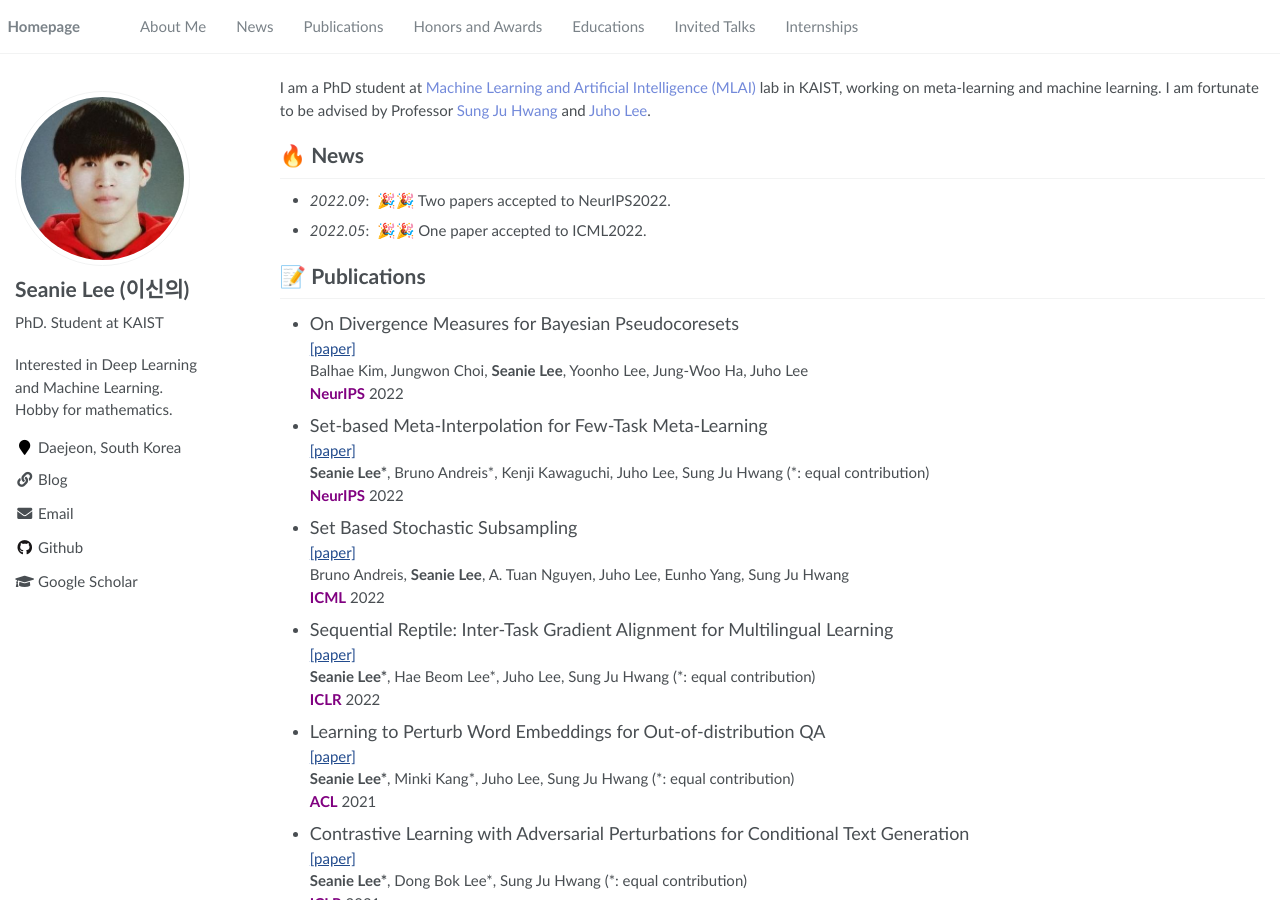
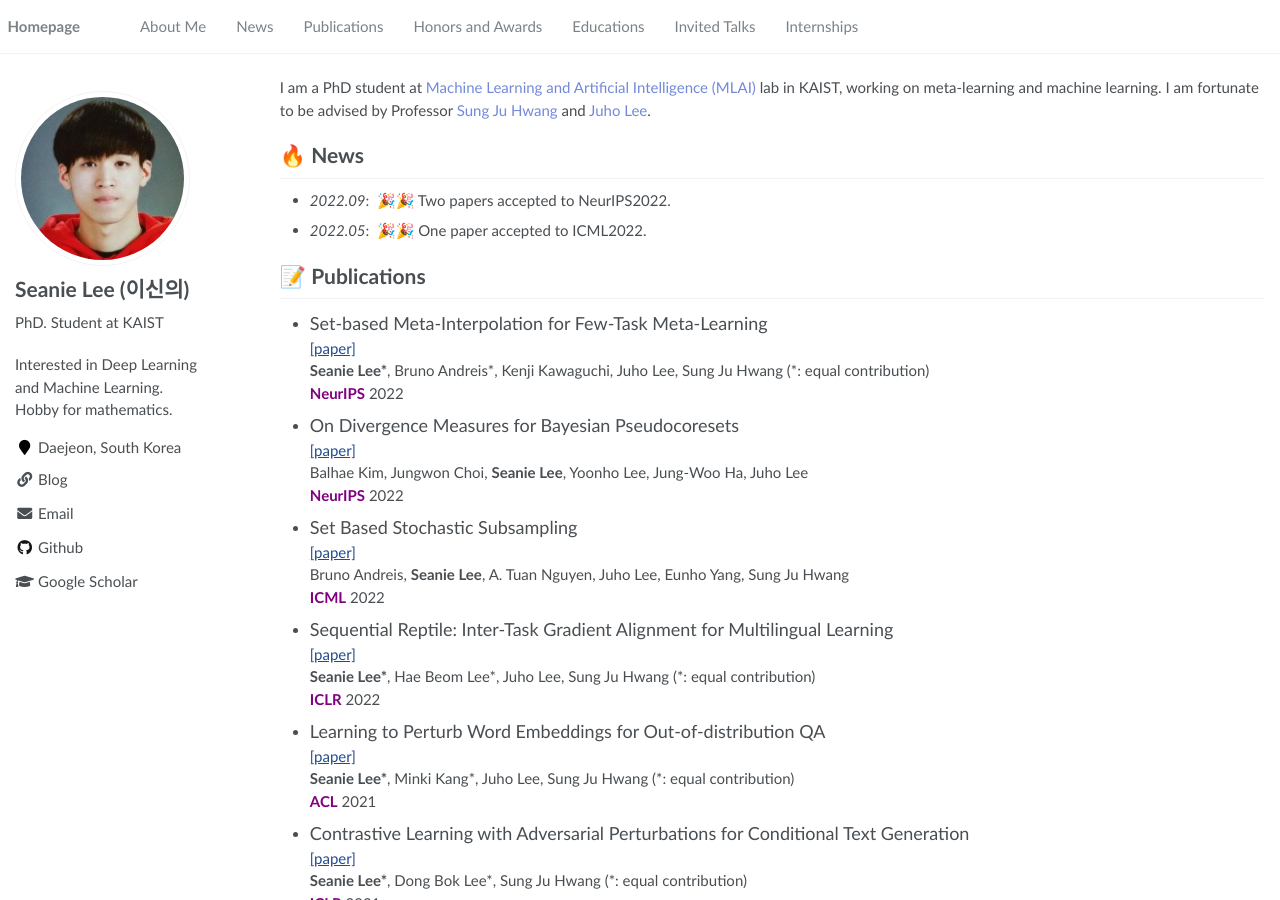
Before and after one commit to seanie12/seanie12.github.io, a Jekyll site: the page built from _pages/about.md, in a window 1280 px wide and 900 px high. Built offline with Jekyll 4.4.1, drawn with Linux system fonts in a browser that asks for light colours.

Commit message:
Update about.md

```diff
--- a/_pages/about.md
+++ b/_pages/about.md
@@ -29,16 +29,17 @@ I am a PhD student at <a href="https://www.mlai-kaist.com/" style="color: #7289d
 
 # 📝 Publications
 
+- <font size="4">Set-based Meta-Interpolation for Few-Task Meta-Learning</font>
+[[paper]](https://arxiv.org/abs/2205.09990) \\
+ **Seanie Lee\***, Bruno Andreis\*, Kenji Kawaguchi, Juho Lee, Sung Ju Hwang (\*: equal contribution) \\
+<span style="color:purple">**NeurIPS**</span> 2022
+
 
 - <font size="4">On Divergence Measures for Bayesian Pseudocoresets</font>
 [[paper]](https://arxiv.org/) \\
  Balhae Kim, Jungwon Choi, **Seanie Lee**, Yoonho Lee, Jung-Woo Ha, Juho Lee \\
 <span style="color:purple">**NeurIPS**</span> 2022
 
-- <font size="4">Set-based Meta-Interpolation for Few-Task Meta-Learning</font>
-[[paper]](https://arxiv.org/abs/2205.09990) \\
- **Seanie Lee\***, Bruno Andreis\*, Kenji Kawaguchi, Juho Lee, Sung Ju Hwang (\*: equal contribution) \\
-<span style="color:purple">**NeurIPS**</span> 2022
 
 - <font size="4">Set Based Stochastic Subsampling</font>
 [[paper]](https://arxiv.org/abs/2006.14222) \\
```
